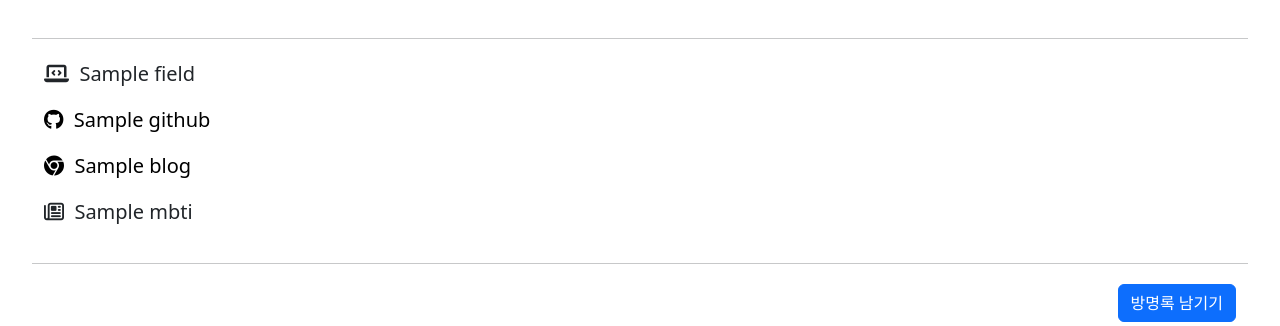
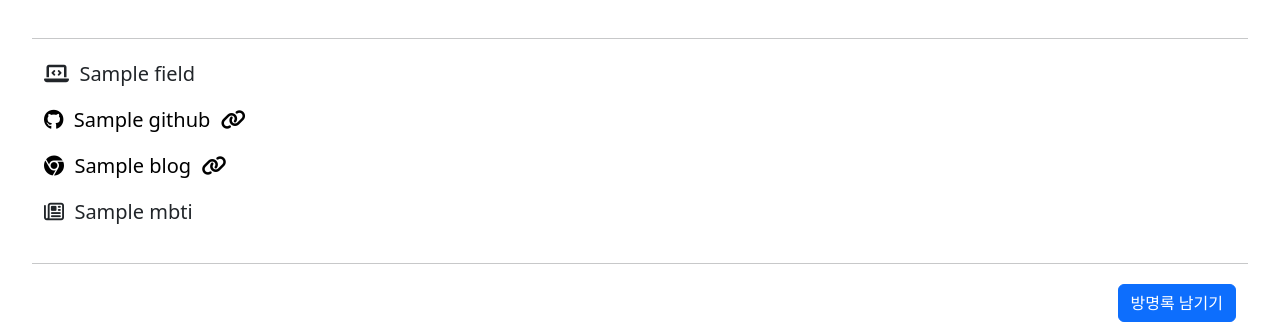
Before and after one commit to Joyanggi/ToyProject, a Flask app: page /profile/1 in a window 1280 px wide. Shown: the part 591-917 px from the top of the page. Run offline with Flask 3, Linux system fonts and the light colour scheme; grey boxes marked "Sample" are stand-in pictures; a database or web service that is not in the repository returns one stand-in record (values such as "Sample title"); data that the repository does not hold is empty; some libraries are stand-ins or nearby versions.

Commit message:
detail icon Modified

```diff
--- a/templates/detail.html
+++ b/templates/detail.html
@@ -464,10 +464,10 @@
         <p><i class="fa-solid fa-laptop-code"></i>&nbsp;&nbsp;{{field}}</p>
       </div>
       <div class="col-12">
-        <p><a href="{{github}}" target='_blank'><i class="fa-brands fa-github"></i>&nbsp;&nbsp;{{github}}</a></p>
+        <p><a href="{{github}}" target='_blank'><i class="fa-brands fa-github"></i>&nbsp;&nbsp;{{github}}&nbsp;&nbsp;<i class="fa-solid fa-link"></i></a></p>
       </div>
       <div class="col-12">
-        <p><a href="{{blog}}" target='_blank'><i class="fa-brands fa-chrome"></i>&nbsp;&nbsp;{{blog}}</a></p>
+        <p><a href="{{blog}}" target='_blank'><i class="fa-brands fa-chrome"></i>&nbsp;&nbsp;{{blog}}&nbsp;&nbsp;<i class="fa-solid fa-link"></i></a></p>
       </div>
       <div class="col-12">
         <p><i class="fa-regular fa-newspaper"></i>&nbsp;&nbsp;{{mbti}}</p>
```
